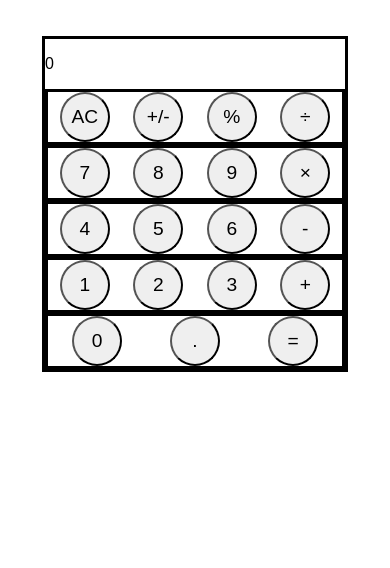
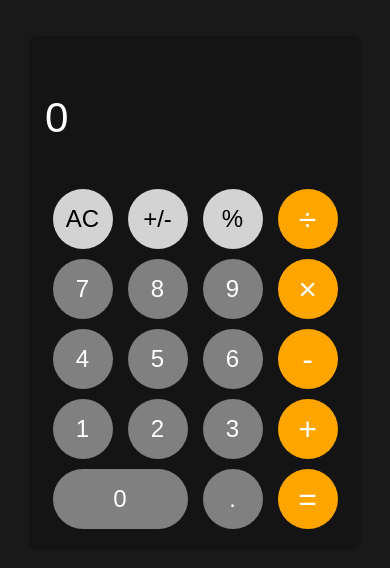
Before and after one commit to ReliabilityEng/TOP-Foundation-calculator, a plain HTML site: page index.html in a window 390 px wide. Drawn offline with Linux system fonts and the light colour scheme.

Commit message:
Modify the colors of the buttons to further replicate the calculator app of iPhone

```diff
--- a/styles.css
+++ b/styles.css
@@ -1,6 +1,7 @@
 body {
     font-family: Arial, Helvetica, sans-serif;
     display: flex;
+    background-color: RGB(25, 25, 25);
     justify-content: center;
     margin: 0;
 }
@@ -9,14 +10,15 @@ body {
     display: flex;
     flex: 0 1 300px;
     margin: 36px 0px;
-    border: solid black;
+    padding: 16px;
+    border-radius: 8px;
+    background-color: RGB(20, 20, 20);
     flex-direction: column;
 }
 
-.buttons-container button {
-    border-radius: 100px;
-    flex: 0 1 50px;
-    font-size: larger;
+.display-container .display {
+    color: white;
+    font-size: 5vh;
 }
 
 .buttons-container {
@@ -26,7 +28,35 @@ body {
 
 .row1, .row2, .row3, .row4, .row5 {
     display: flex;
+    margin: 5px 0px;
     justify-content: space-around;
-    border: solid black;
-    flex: 1 1 50px;
+    flex: 1 1 60px;
 }
+
+
+
+.buttons-container button {
+    border-radius: 100px;
+    flex: 0 1 60px;
+    border: none;
+    font-size: 24px;
+}
+
+.buttons-container .numbers{
+    background-color: gray;
+    color: white;
+}
+
+.buttons-container .operation {
+    background-color: orange;
+    color: white;
+    font-size: 32px;
+}
+
+.buttons-container .function1 {
+    background-color: lightgrey;
+}
+
+.buttons-container .row5 #num0 {
+    flex: 0 1 135px;
+}
```
